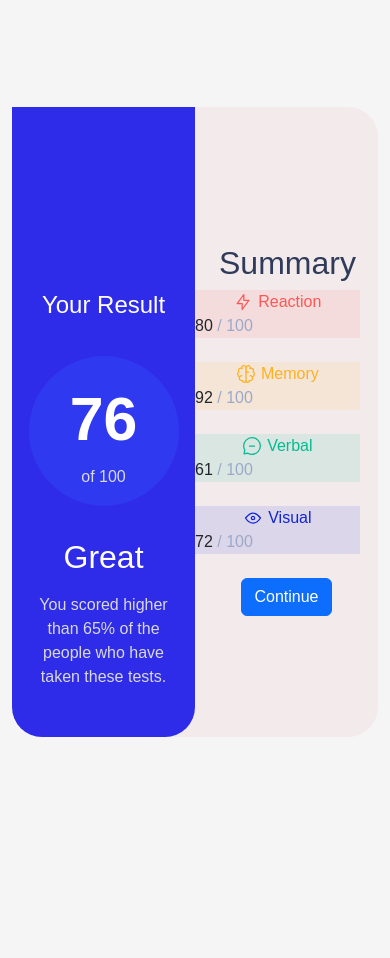
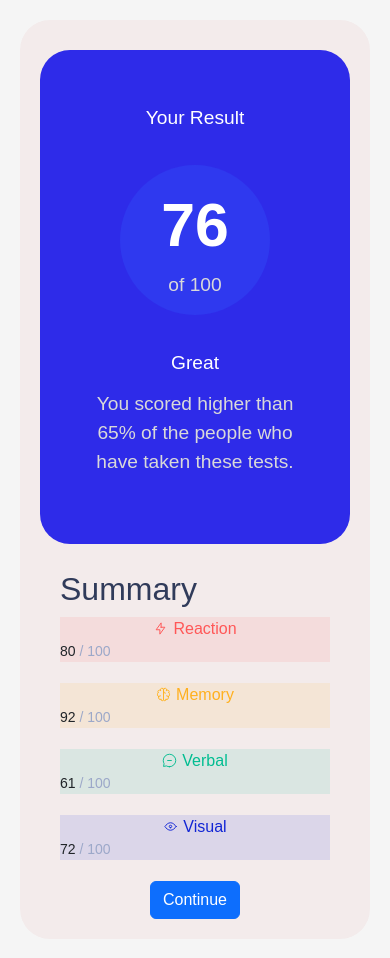
Before and after one commit to DSAW-2024-1/css-frameworks-Kings0401, a plain HTML site: page bootstrap-workshop/index.html in a window 390 px wide. Before the commit the page ends 844 px from the top, so only its background shows below. Drawn offline with nearby package versions, Linux system fonts and the light colour scheme.

Commit message:
Responsive

```diff
--- a/bootstrap-workshop/style.css
+++ b/bootstrap-workshop/style.css
@@ -15,7 +15,7 @@ body {
     display: flex;
     justify-content: center;
     align-items: center;
-    height: 100vh;
+    min-height: 100vh;
     background-color: #f5f5f5;
 }
 
@@ -25,6 +25,10 @@ body {
     align-items: center;
     background-color: #f3ebeb;
     border-radius: 30px;
+    padding: 20px;
+    margin: 20px;
+    width: 100%;
+    max-width: 600px;
 }
 
 .cuadro-izquierdo {
@@ -35,6 +39,10 @@ body {
     text-align: center;
     background-color: hsl(241, 81%, 54%);
     border-radius: 30px;
+    padding: 20px;
+    margin: 20px;
+    width: 100%;
+    max-width: 300px;
 }
 
 .cuadro-izquierdo h3 {
@@ -48,11 +56,9 @@ body {
 .circulo {
     border-radius: 100%;
     background-color: #2f39ef;
-    max-width: 200px;
-    max-height: 200px;
-    min-width: 200px;
-    min-height: 200px;
-    margin: 0.25rem 4rem 0 4rem;
+    width: 200px;
+    height: 200px;
+    margin: 0.25rem;
     display: flex;
     flex-direction: column;
     justify-content: center;
@@ -96,8 +102,10 @@ body {
     justify-content: center;
     align-items: center;
     text-align: left;
-    padding: 0 6rem 0 6rem;
+    padding: 0 20px 0 20px;
     border-radius: 0 30px 30px 0;
+    width: 100%;
+    max-width: 400px;
 }
 
 .cuadro-derecho h3 {
@@ -118,7 +126,6 @@ body {
 
 .red {
     background-color: hsl(0, 100%, 67%, 0.1);
-
 }
 
 .red p {
@@ -160,7 +167,7 @@ body {
     width: 20px;
 }
 
-.col{
+.col {
     width: 100%;
 }
 
@@ -186,50 +193,45 @@ body {
     background-color: hsl(224, 30%, 20%);
 }
 
-@media (max-width: 650px) {
-    .report-container {
+@media only screen and (max-width: 480px) {
+    body {
+        font-size: 14px;
+    }
+
+    .container {
+        padding: 10px;
+    }
+
+    .segundo-container {
+        padding: 20px;
+        margin: 10px;
         flex-direction: column;
-        width: 100vw;
     }
 
     .cuadro-izquierdo {
-        border-radius: 0 0 30px 30px;
-        width: 100%;
+        padding: 20px;
+        margin: 10px;
+        max-width: none;
     }
 
-    .cuadro-izquierdo h3 {
-        margin-top: 10rem;
+    .cuadro-derecho {
+        padding: 0 20px;
+        max-width: none;
     }
 
-    .puntaje {
-        max-width: 80%;
+    .cuadro-izquierdo h3,
+    .cuadro-izquierdo h2,
+    .cuadro-izquierdo p {
+        font-size: 1.2rem;
     }
 
     .circulo {
-        margin: 0.25rem 0 0 0;
-        width: 100px;
-        height: 100px;
-        min-width: 150px;
-        min-height: 150px;
-        max-width: 150px;
-        max-height: 150px;
+        width: 150px;
+        height: 150px;
     }
 
-    .cuadro-derecho {
-        padding: 0;
-        margin: 0;
-        width: 100%;
-    }
-
-    .cuadro-derecho h3 {
-        margin-left: 1.5rem;
-    }
-
-    .stats-container {
-        width: 100%;
-    }
-
-    .stat {
-        width: 90%;
+    .emoji img {
+        height: 15px;
+        width: 15px;
     }
 }
```
